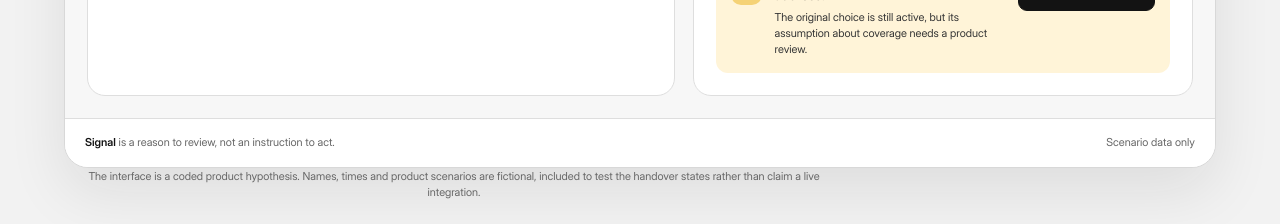
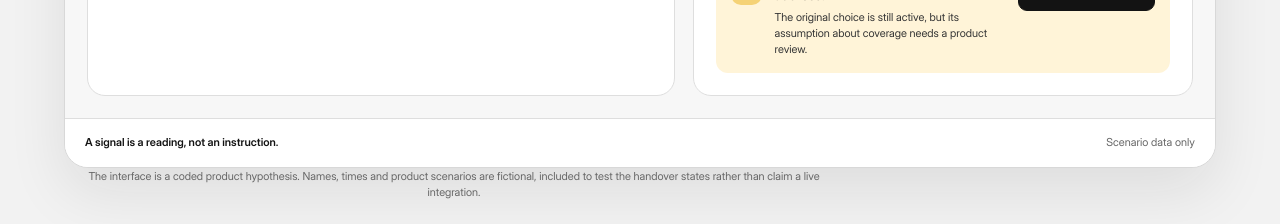
Before and after one commit to deboramoratalla-lab/portfolio, a Next.js app: page /lab/decision-handover in a window 1280 px wide. Shown: the part 3960-4184 px from the top of the page. Built offline with nearby package versions, Linux system fonts and the light colour scheme.

Commit message:
Update footer message for clarity

```diff
--- a/src/components/decision-handover-demo.tsx
+++ b/src/components/decision-handover-demo.tsx
@@ -168,7 +168,7 @@ export function DecisionHandoverDemo() {
           </section>
         </main>
       </div>}
-      <footer className={styles.appFooter}><span><b>Signal</b> is a reason to review, not an instruction to act.</span><span>Scenario data only</span></footer>
+      <footer className={styles.appFooter}><span><b>A signal is a reading, not an instruction.</b></span><span>Scenario data only</span></footer>
     </div>
     <p className={styles.note}>The interface is a coded product hypothesis. Names, times and product scenarios are fictional, included to test the handover states rather than claim a live integration.</p>
   </section>
```
